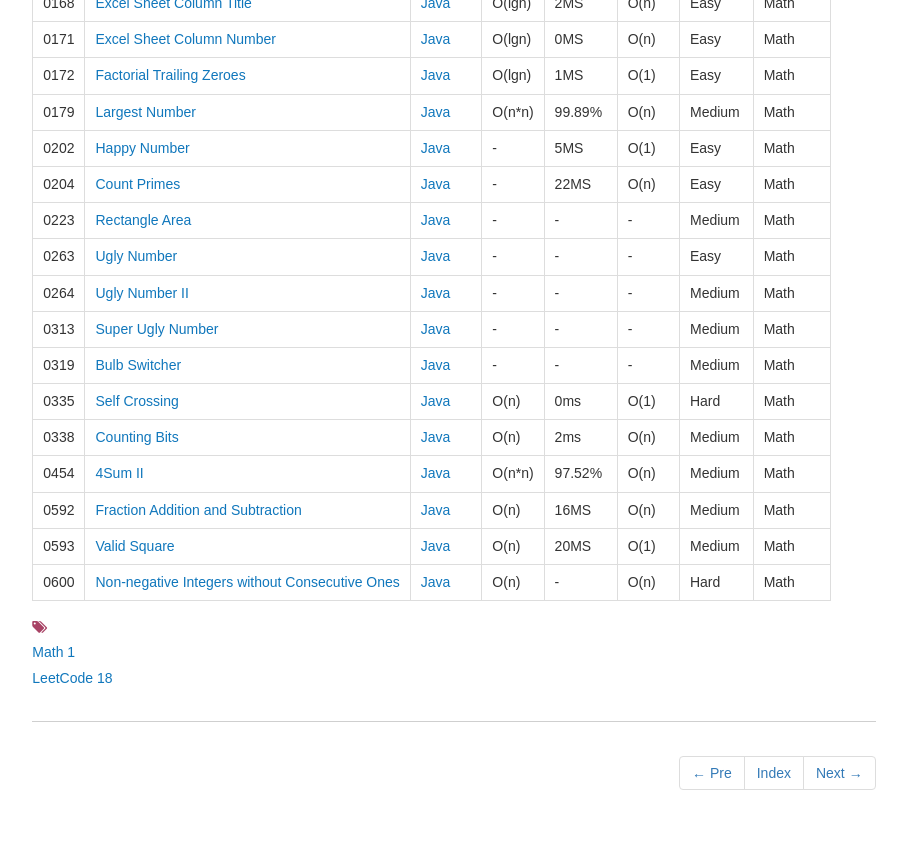
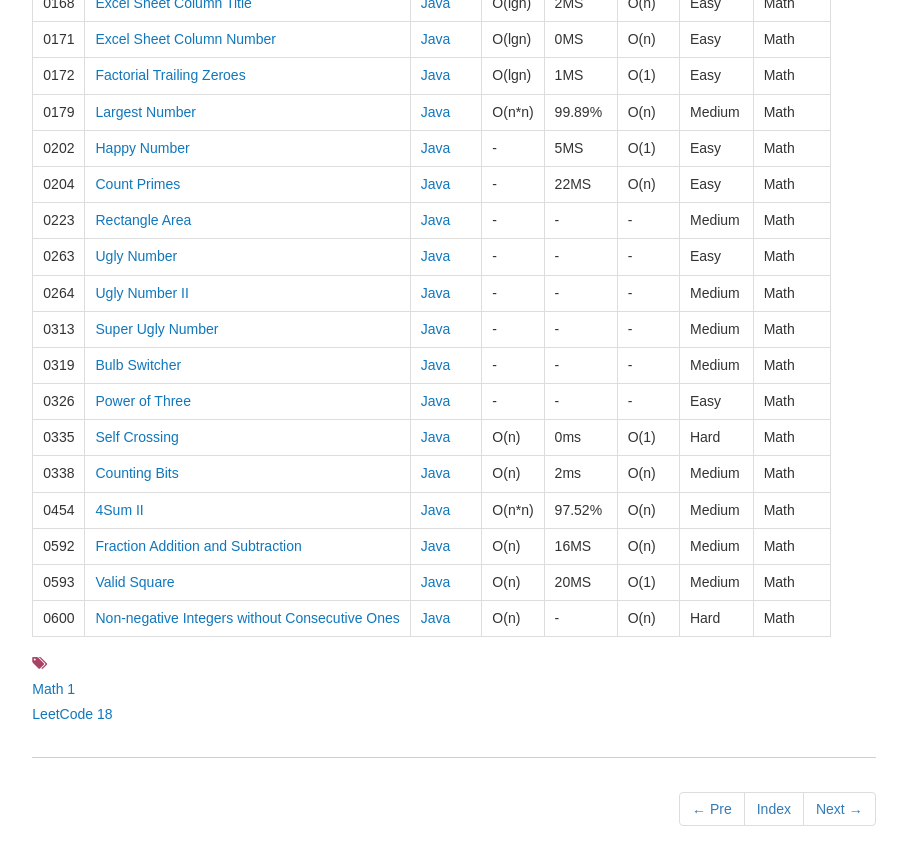
Before and after one commit to dunso/algorithm, a Jekyll site: the page built from docs/_posts/2017-12-03-Math.md, in a window 1280 px wide and 900 px high, scrolled down 639 px. Shown: the top 865 px of the window, without its empty margins (186-1093 px from the left). Built offline with Jekyll 4.4.1, drawn with Linux system fonts in a browser that asks for light colours; nearby versions of some CDN libraries.

Commit message:
Add index of LeetCode0326.java to docs

```diff
--- a/docs/_posts/2017-12-03-Math.md
+++ b/docs/_posts/2017-12-03-Math.md
@@ -35,6 +35,7 @@ icon: file-alt
 |0264|[Ugly Number II](https://leetcode.com/problems/ugly-number-ii) | [Java](https://e.srl/leetcode-264/)  |-|-|-|  Medium |Math|
 |0313|[Super Ugly Number](https://leetcode.com/problems/super-ugly-number) | [Java](https://e.srl/leetcode-313/)  |-|-|-|  Medium |Math|
 |0319|[Bulb Switcher](https://leetcode.com/problems/bulb-switcher/) | [Java](https://e.srl/leetcode-319/)  |-|-|-|  Medium |Math|
+|0326|[Power of Three](https://leetcode.com/problems/power-of-three/) | [Java](https://e.srl/leetcode-326/)  |-|-|-|  Easy |Math|
 |0335|[Self Crossing](https://leetcode.com/problems/self-crossing) | [Java](https://e.srl/leetcode-335/)  | O(n) |0ms| O(1)  |  Hard |Math|
 |0338|[Counting Bits](https://leetcode.com/problems/counting-bits/) | [Java](https://e.srl/leetcode-338/)  | O(n) |2ms| O(n)  |  Medium |Math|
 |0454|[4Sum II](https://leetcode.com/problems/4sum-ii/) | [Java](https://e.srl/leetcode-454/)  | O(n\*n) |97.52%| O(n)  |  Medium |Math|
```
